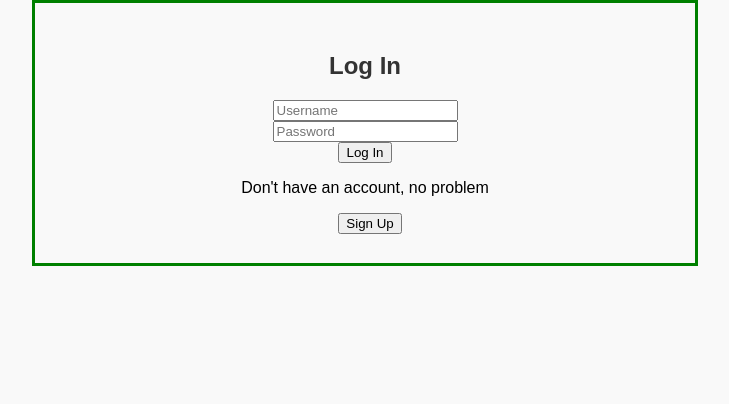
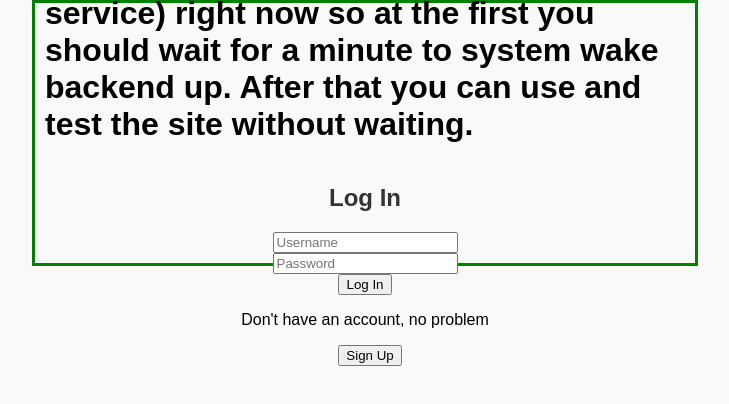
Before and after one commit to emirrcodes/task-manager-frontend1.0, a React app: page /#/ in a window 1280 px wide. Shown: the top 404 px of the page, without its empty margins (275-1004 px from the left). Built offline with nearby package versions, Linux system fonts and the light colour scheme.

Commit message:
Update LoginForm.tsx

```diff
--- a/src/components/LoginForm.tsx
+++ b/src/components/LoginForm.tsx
@@ -43,6 +43,9 @@ const LoginForm: React.FC = () => {
             onKeyDown={handleKeyDown}
             tabIndex={0}
             >
+                <h1>IMPORTANT WARNING : Backend can be sleeping(because I used free trial web service) right now so at the first you should
+                    wait for a minute to system wake backend up. After that you can use and test the site without waiting.
+                </h1>
             <h2>Log In</h2>
             <input type="text"
                    placeholder="Username"
```
